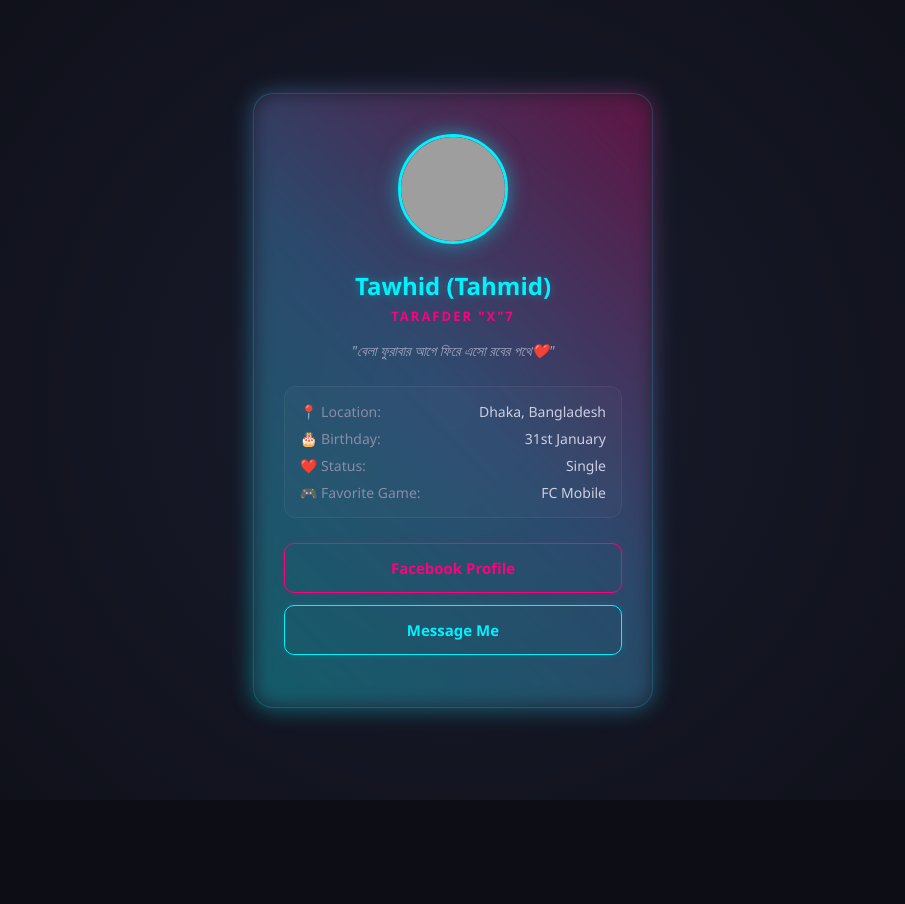
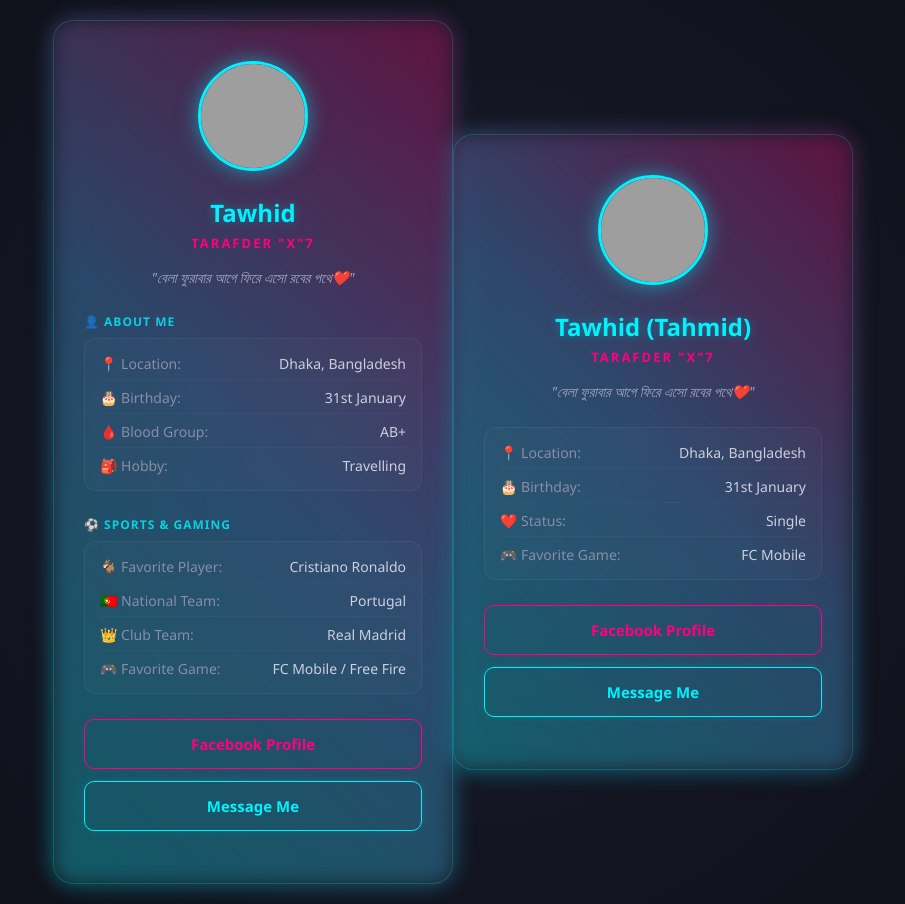
Before and after one commit to tawhid845/literate-happiness, a plain HTML site: page index.html in a window 1280 px wide. Shown: the whole page, without its empty margins (187-1092 px from the left). Before the commit the page ends 800 px from the top, so only its background shows below. Drawn offline with Linux system fonts and the light colour scheme; grey boxes are pictures that could not be loaded.

Commit message:
Update index.html

```diff
--- a/index.html
+++ b/index.html
@@ -1,3 +1,62 @@
+<!DOCTYPE html>
+<html lang="en">
+<head>
+    <meta charset="UTF-8">
+    <meta name="viewport" content="width=device-width, initial-scale=1.0">
+    <title>Tawhid | Profile</title>
+    <style>
+        * { margin: 0; padding: 0; box-sizing: border-box; font-family: 'Segoe UI', Tahoma, Geneva, Verdana, sans-serif; }
+        body { background-color: #0d0e15; color: #fff; display: flex; justify-content: center; align-items: center; min-height: 100vh; padding: 20px; background-image: radial-gradient(circle at center, #1a1c2e 0%, #0d0e15 100%); }
+        .card { background: rgba(255, 255, 255, 0.03); border: 1px solid rgba(0, 242, 254, 0.2); padding: 40px 30px; border-radius: 20px; width: 100%; max-width: 420px; text-align: center; box-shadow: 0 0 30px rgba(0, 242, 254, 0.1); backdrop-filter: blur(10px); position: relative; }
+        .card::before { content: ''; position: absolute; top: -2px; left: -2px; right: -2px; bottom: -2px; background: linear-gradient(45deg, #00f2fe, #4facfe, #ff007f); border-radius: 22px; z-index: -1; opacity: 0.3; filter: blur(10px); }
+        .profile-img { width: 110px; height: 110px; border-radius: 50%; border: 3px solid #00f2fe; margin-bottom: 20px; box-shadow: 0 0 20px rgba(0, 242, 254, 0.5); object-fit: cover; }
+        h1 { font-size: 24px; font-weight: 700; color: #00f2fe; text-shadow: 0 0 10px rgba(0, 242, 254, 0.3); margin-bottom: 5px; }
+        .tag { font-size: 13px; color: #ff007f; text-transform: uppercase; letter-spacing: 2px; font-weight: 600; margin-bottom: 15px; display: block; }
+        .quote { font-size: 14px; color: #a0a5c1; font-style: italic; margin-bottom: 25px; line-height: 1.5; }
+        .section-title { font-size: 12px; color: #00f2fe; text-transform: uppercase; letter-spacing: 1px; text-align: left; margin-bottom: 8px; font-weight: 600; opacity: 0.8; }
+        .info-box { background: rgba(255, 255, 255, 0.02); border: 1px solid rgba(255, 255, 255, 0.05); border-radius: 12px; padding: 15px; margin-bottom: 20px; text-align: left; font-size: 14px; color: #cdcfe0; }
+        .info-item { margin-bottom: 8px; display: flex; justify-content: space-between; border-bottom: 1px solid rgba(255, 255, 255, 0.03); padding-bottom: 6px; }
+        .info-item:last-child { margin-bottom: 0; border-bottom: none; padding-bottom: 0; }
+        .info-label { color: #888da8; }
+        .info-value { font-weight: 500; }
+        .btn { display: block; width: 100%; padding: 14px; margin-bottom: 12px; border-radius: 10px; background: transparent; color: #00f2fe; text-decoration: none; font-weight: 600; font-size: 15px; border: 1px solid #00f2fe; transition: all 0.3s ease; box-shadow: 0 0 10px rgba(0, 242, 254, 0.1); }
+        .btn:hover { background: #00f2fe; color: #0d0e15; box-shadow: 0 0 20px rgba(0, 242, 254, 0.4); }
+        .btn-primary { color: #ff007f; border-color: #ff007f; box-shadow: 0 0 10px rgba(255, 0, 127, 0.1); }
+        .btn-primary:hover { background: #ff007f; color: #fff; box-shadow: 0 0 20px rgba(255, 0, 127, 0.4); }
+    </style>
+</head>
+<body>
+
+    <div class="card">
+        <img src="https://images.unsplash.com/photo-1618005182384-a83a8bd57fbe?w=400" alt="Profile" class="profile-img">
+
+        <h1>Tawhid</h1>
+        <span class="tag">TARAFDER "X"7</span>
+
+        <p class="quote">"বেলা ফুরাবার আগে ফিরে এসো রবের পথে❤️"</p>
+
+        <div class="section-title">👤 About Me</div>
+        <div class="info-box">
+            <div class="info-item"><span class="info-label">📍 Location:</span> <span class="info-value">Dhaka, Bangladesh</span></div>
+            <div class="info-item"><span class="info-label">🎂 Birthday:</span> <span class="info-value">31st January</span></div>
+            <div class="info-item"><span class="info-label">🩸 Blood Group:</span> <span class="info-value">AB+</span></div>
+            <div class="info-item"><span class="info-label">🎒 Hobby:</span> <span class="info-value">Travelling</span></div>
+        </div>
+
+        <div class="section-title">⚽ Sports & Gaming</div>
+        <div class="info-box">
+            <div class="info-item"><span class="info-label">🐐 Favorite Player:</span> <span class="info-value">Cristiano Ronaldo</span></div>
+            <div class="info-item"><span class="info-label">🇵🇹 National Team:</span> <span class="info-value">Portugal</span></div>
+            <div class="info-item"><span class="info-label">👑 Club Team:</span> <span class="info-value">Real Madrid</span></div>
+            <div class="info-item"><span class="info-label">🎮 Favorite Game:</span> <span class="info-value">FC Mobile / Free Fire</span></div>
+        </div>
+
+        <a href="https://www.facebook.com/share/1RpkehKEji/" target="_blank" class="btn btn-primary">Facebook Profile</a>
+        <a href="https://m.me/share/1RpkehKEji/" target="_blank" class="btn">Message Me</a>
+    </div>
+
+</body>
+</html>
 
 <!DOCTYPE html>
 <html lang="en">
```
